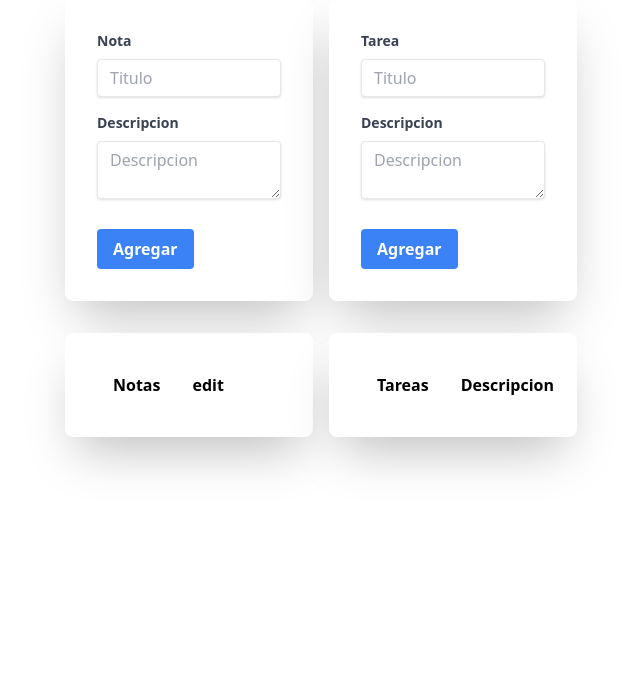
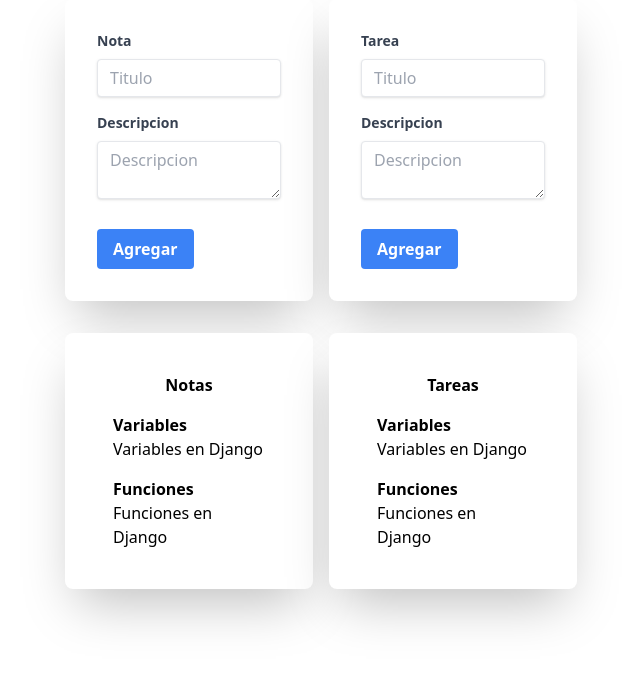
Before and after one commit to wawayo/proyecto-django, a Django app: page /apuntes/23 in a window 1280 px wide. Shown: the part 125-800 px from the top of the page, without its empty margins (319-959 px from the left). Run offline with Django 4.2, Linux system fonts and the light colour scheme; data comes from the database, SQL or seed files in the repository; both versions use the stored data as it was after the commit; lists and menus that the app fills with data are empty; some libraries are stand-ins or nearby versions.

Commit message:
las notas y tareas se muestran segun la agenda a la cual se consulta

```diff
--- a/app/views.py
+++ b/app/views.py
@@ -4,7 +4,7 @@
 
 from django.views.decorators.csrf import csrf_exempt # Desactivo el csrf porque no me deja hacer peticiones POST desde el formulario
 
-from app.models import Agenda
+from app.models import Agenda, Nota, Tarea
 # Create your views here.
 
 def index(request):
@@ -13,16 +13,18 @@
   return HttpResponse(render)
 
 def apuntes(request, id):
-  # template = loader.get_template('apuntes.html')
-  # render = template.render()
-  # return HttpResponse(render)
+  try:
+    agenda = Agenda.objects.get(id=id)
+    notas = Nota.objects.filter(agenda=agenda)
+    tareas = Tarea.objects.filter(agenda=agenda)
+  except Agenda.DoesNotExist:
+    return redirect('index')
 
-  #se carga al llamarse por path('apuntes/<int:id>/', apuntes, name='apuntes'),
-  #el id es el id de la agenda
-  agenda = Agenda.objects.get(id=id)
   template = loader.get_template('apuntes.html')
-  render = template.render({'agenda': agenda})
+  context = {'agenda': agenda, 'notas': notas, 'tareas': tareas}
+  render = template.render(context)
   return HttpResponse(render)
+
 
 
 @csrf_exempt
--- a/proyecto/urls.py
+++ b/proyecto/urls.py
@@ -20,7 +20,7 @@
 
 urlpatterns = [
     path('', crear_agenda, name='index'),
-    # path('crear-agenda/', crear_agenda, name='crear_agenda'),
+    path('apuntes/', crear_agenda, name='index'), # por si no se pone el id
     path('apuntes/<int:id>', apuntes, name='apuntes'),
     path('admin/', admin.site.urls),
 ]
--- a/templates/apuntes.html
+++ b/templates/apuntes.html
@@ -6,7 +6,7 @@
 
   <script src="https://cdn.tailwindcss.com"></script>
 
-  <title>Apuntes</title>
+  <title>Agenda</title>
 </head>
 <body>
 
@@ -75,9 +75,22 @@
         <thead>
           <tr>
             <th class="px-4 py-2">Notas</th>
-            <th class="px-4 py-2">edit</th>
+            <!-- <th class="px-4 py-2">edit</th> -->
           </tr>
         </thead>
+        <tbody>
+
+          {% for nota in notas %}
+            <tr>
+                <td class="px-4 py-2">
+                  <div class="font-bold">{{ nota.titulo }}</div>
+                  <div class="">{{nota.descripcion}}</div>
+                </td>
+                <!-- <td class="px-4 py-2">
+                    <a href="">Editar</a>
+                </td> -->
+            </tr>
+          {% endfor %}
 
 
 
@@ -89,12 +102,20 @@
         <thead>
           <tr>
             <th class="px-4 py-2">Tareas</th>
-            <th class="px-4 py-2">Descripcion</th>
+            <!-- <th class="px-4 py-2">Descripcion</th> -->
           </tr>
         </thead>
         <tbody>
 
+          {% for tarea in tareas %}
+            <tr>
+              <td class="px-4 py-2">
+                <div class="font-bold">{{ tarea.titulo }}</div>
+                <div class="">{{tarea.descripcion}}</div>
+              </td>
 
+            </tr>
+          {% endfor %}
 
         </tbody>
       </table>
```
Also changed, not shown: db.sqlite3.
